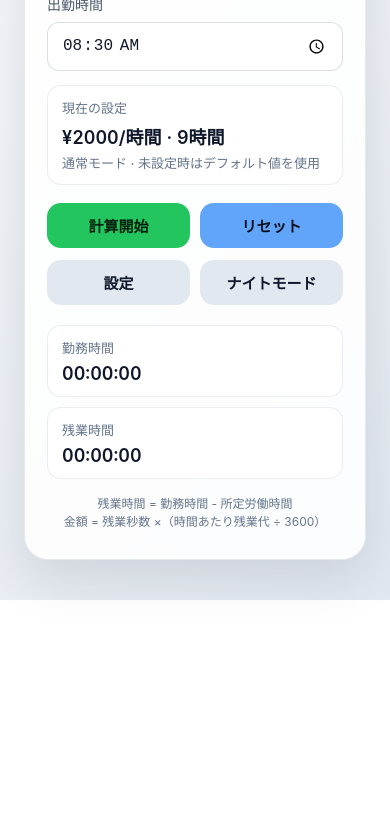
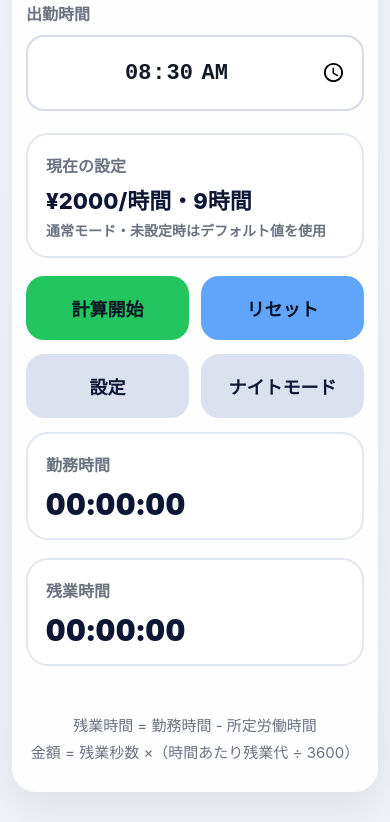
Before and after one commit to Colorful1224/zan-cost, a plain HTML site: page index.html in a window 390 px wide. Shown: the part 244-1066 px from the top of the page. Before the commit the page ends 844 px from the top, so only its background shows below. Drawn offline with Linux system fonts and the light colour scheme.

Commit message:
Improve mobile layout and typography for overtime timer

```diff
--- a/index.html
+++ b/index.html
@@ -6,201 +6,344 @@
   <title>残業代タイマー</title>
   <style>
     * { box-sizing: border-box; }
+
     body {
       margin: 0;
       min-height: 100vh;
-      font-family: -apple-system, BlinkMacSystemFont, "Segoe UI", Roboto, "Hiragino Sans", "Yu Gothic", "Meiryo", sans-serif;
-      background: linear-gradient(135deg, #f8fafc, #e2e8f0);
-      color: #0f172a;
+      font-family: -apple-system, BlinkMacSystemFont, "SF Pro Display", "Segoe UI", Roboto, "Hiragino Sans", "Yu Gothic", "Meiryo", sans-serif;
+      background: linear-gradient(180deg, #f4f6fb 0%, #eef1f7 100%);
+      color: #0d1635;
       display: flex;
       align-items: center;
       justify-content: center;
       padding: 24px;
-      transition: background 0.25s ease, color 0.25s ease;
+      transition: background 0.3s, color 0.3s;
     }
+
     body.dark-mode {
-      background: linear-gradient(135deg, #0f172a, #1e293b);
-      color: #f8fafc;
+      background: linear-gradient(180deg, #0f172a 0%, #111827 100%);
+      color: #f3f4f6;
     }
+
     .card {
-      width: 100%;
-      max-width: 460px;
-      background: rgba(255, 255, 255, 0.88);
-      border: 1px solid rgba(148, 163, 184, 0.22);
-      border-radius: 24px;
-      padding: 28px 22px;
-      box-shadow: 0 18px 50px rgba(15, 23, 42, 0.12);
-      backdrop-filter: blur(10px);
-      transition: background 0.25s ease, border-color 0.25s ease, box-shadow 0.25s ease;
+      width: min(92vw, 760px);
+      margin: 36px auto;
+      background: rgba(255, 255, 255, 0.9);
+      border-radius: 28px;
+      padding: 28px 20px 32px;
+      box-shadow: 0 12px 40px rgba(31, 41, 55, 0.08);
+      backdrop-filter: blur(8px);
     }
+
     body.dark-mode .card {
-      background: rgba(15, 23, 42, 0.88);
-      border: 1px solid rgba(148, 163, 184, 0.22);
-      box-shadow: 0 18px 50px rgba(0, 0, 0, 0.35);
+      background: rgba(31, 41, 55, 0.92);
+      box-shadow: 0 12px 40px rgba(0, 0, 0, 0.35);
     }
+
     h1 {
-      margin: 0 0 20px;
+      margin: 6px 0 28px;
       font-size: 28px;
+      font-weight: 800;
       text-align: center;
       letter-spacing: 1px;
     }
+
     .amount-label {
       text-align: center;
-      color: #64748b;
-      font-size: 14px;
-      margin-bottom: 8px;
-      transition: color 0.25s ease;
+      color: #6b7280;
+      font-size: 18px;
+      margin-bottom: 10px;
     }
-    body.dark-mode .amount-label { color: #cbd5e1; }
+
+    body.dark-mode .amount-label,
+    body.dark-mode .field-label,
+    body.dark-mode .info-title,
+    body.dark-mode .settings-summary-title,
+    body.dark-mode .hint,
+    body.dark-mode .settings-summary-value small {
+      color: #cbd5e1;
+    }
+
     .amount {
       text-align: center;
-      font-size: 48px;
-      font-weight: 700;
-      margin-bottom: 22px;
-      letter-spacing: 1px;
+      font-size: clamp(56px, 10vw, 84px);
+      font-weight: 900;
+      line-height: 1;
+      margin: 8px 0 28px;
+      letter-spacing: -2px;
       font-variant-numeric: tabular-nums;
       word-break: break-all;
     }
-    .input-row, .settings-summary {
-      margin-bottom: 14px;
+
+    .field-group {
+      margin-bottom: 22px;
     }
-    label {
+
+    .field-label {
       display: block;
-      font-size: 14px;
-      color: #475569;
-      margin-bottom: 8px;
-      transition: color 0.25s ease;
+      margin-bottom: 10px;
+      font-size: 18px;
+      font-weight: 700;
+      color: #6b7280;
     }
-    body.dark-mode label { color: #cbd5e1; }
-    input[type="time"], input[type="number"] {
+
+    .time-input,
+    input[type="number"] {
+      display: block;
       width: 100%;
-      padding: 12px 14px;
-      border-radius: 12px;
-      border: 1px solid rgba(148, 163, 184, 0.35);
-      background: rgba(255, 255, 255, 0.92);
-      color: #0f172a;
+      max-width: 100%;
+      border: 2px solid #d7dbe5;
+      border-radius: 22px;
+      background: #fff;
+      outline: none;
+      appearance: none;
+      -webkit-appearance: none;
+      transition: border-color 0.2s, box-shadow 0.2s, background 0.2s, color 0.2s;
+    }
+
+    .time-input {
+      min-height: 84px;
+      padding: 0 20px;
+      font-size: 24px;
+      font-weight: 700;
+      color: #111827;
+      text-align: center;
+    }
+
+    input[type="number"] {
+      min-height: 56px;
+      padding: 0 16px;
+      font-size: 18px;
+      color: #111827;
+    }
+
+    .time-input:focus,
+    input[type="number"]:focus {
+      border-color: #7aaef7;
+      box-shadow: 0 0 0 4px rgba(122, 174, 247, 0.15);
+    }
+
+    body.dark-mode .time-input,
+    body.dark-mode input[type="number"] {
+      background: #111827;
+      color: #f9fafb;
+      border-color: #374151;
+    }
+
+    .settings-summary,
+    .info-item {
+      border: 2px solid #e3e7ef;
+      border-radius: 22px;
+      padding: 18px 18px 16px;
+      background: rgba(255, 255, 255, 0.7);
+      margin-bottom: 18px;
+    }
+
+    body.dark-mode .settings-summary,
+    body.dark-mode .info-item {
+      background: rgba(17, 24, 39, 0.75);
+      border-color: #374151;
+    }
+
+    .settings-summary-title,
+    .info-title {
       font-size: 16px;
-      outline: none;
-      transition: background 0.25s ease, color 0.25s ease, border-color 0.25s ease;
+      color: #6b7280;
+      margin-bottom: 10px;
+      font-weight: 700;
     }
-    body.dark-mode input[type="time"], body.dark-mode input[type="number"] {
-      background: rgba(30, 41, 59, 0.9);
-      color: #f8fafc;
-      border: 1px solid rgba(148, 163, 184, 0.3);
+
+    .settings-summary-value {
+      font-size: 26px;
+      font-weight: 800;
+      line-height: 1.3;
     }
-    input:focus {
-      border-color: rgba(96, 165, 250, 0.9);
-      box-shadow: 0 0 0 3px rgba(96, 165, 250, 0.2);
+
+    .settings-summary-value small {
+      display: block;
+      font-size: 16px;
+      color: #6b7280;
+      margin-top: 6px;
+      font-weight: 600;
     }
+
     .buttons {
       display: grid;
-      grid-template-columns: repeat(2, 1fr);
-      gap: 10px;
-      margin: 18px 0 20px;
+      grid-template-columns: 1fr 1fr;
+      gap: 16px;
+      margin: 14px 0;
     }
+
     button {
+      width: 100%;
+      min-height: 72px;
       border: none;
-      border-radius: 14px;
-      padding: 12px 14px;
-      font-size: 15px;
-      font-weight: 600;
+      border-radius: 20px;
+      font-size: 20px;
+      font-weight: 800;
       cursor: pointer;
-      transition: transform 0.12s ease, opacity 0.12s ease;
+      transition: transform 0.15s, opacity 0.15s;
     }
-    button:hover { transform: translateY(-1px); }
-    button:active { transform: translateY(0); opacity: 0.92; }
-    .primary { background: #22c55e; color: #06210f; }
-    .secondary { background: #e2e8f0; color: #0f172a; }
-    body.dark-mode .secondary { background: #334155; color: #f8fafc; }
-    .accent { background: #60a5fa; color: #08111f; }
+
+    button:active {
+      transform: scale(0.98);
+    }
+
+    .primary { background: #22c55e; color: #0b1324; }
+    .accent { background: #60a5fa; color: #0b1324; }
+    .secondary { background: #dbe1ee; color: #0d1635; }
+
+    body.dark-mode .secondary {
+      background: #374151;
+      color: #f9fafb;
+    }
+
     .info {
       display: grid;
-      gap: 10px;
+      gap: 0;
+      margin-top: 10px;
     }
-    .info-item, .settings-summary {
-      background: rgba(255, 255, 255, 0.78);
-      border: 1px solid rgba(148, 163, 184, 0.2);
-      border-radius: 14px;
-      padding: 12px 14px;
-      transition: background 0.25s ease, border-color 0.25s ease;
-    }
-    body.dark-mode .info-item, body.dark-mode .settings-summary {
-      background: rgba(30, 41, 59, 0.78);
-      border: 1px solid rgba(148, 163, 184, 0.16);
-    }
-    .info-title, .settings-summary-title {
-      font-size: 13px;
-      color: #64748b;
-      margin-bottom: 6px;
-      transition: color 0.25s ease;
-    }
-    body.dark-mode .info-title, body.dark-mode .settings-summary-title { color: #94a3b8; }
-    .info-value, .settings-summary-value {
-      font-size: 18px;
-      font-weight: 600;
+
+    .info-value {
+      font-size: 34px;
+      font-weight: 900;
+      letter-spacing: 1px;
       font-variant-numeric: tabular-nums;
     }
-    .settings-summary-value small {
-      display: block;
-      font-size: 13px;
-      color: #64748b;
-      margin-top: 4px;
-      font-weight: 500;
-      transition: color 0.25s ease;
+
+    .hint {
+      margin-top: 28px;
+      text-align: center;
+      color: #6b7280;
+      font-size: 15px;
+      line-height: 1.8;
     }
-    body.dark-mode .settings-summary-value small { color: #94a3b8; }
-    .hint {
-      margin-top: 16px;
-      text-align: center;
-      color: #64748b;
-      font-size: 12px;
-      line-height: 1.5;
-      transition: color 0.25s ease;
-    }
-    body.dark-mode .hint { color: #94a3b8; }
 
     .modal-backdrop {
       position: fixed;
       inset: 0;
-      background: rgba(2, 6, 23, 0.68);
+      background: rgba(15, 23, 42, 0.32);
       display: none;
       align-items: center;
       justify-content: center;
       padding: 20px;
       z-index: 999;
     }
+
     .modal-backdrop.show {
       display: flex;
     }
+
     .modal {
-      width: 100%;
-      max-width: 420px;
-      background: #ffffff;
-      border: 1px solid rgba(148, 163, 184, 0.18);
-      border-radius: 22px;
-      padding: 22px;
-      box-shadow: 0 18px 50px rgba(0,0,0,0.45);
+      width: min(92vw, 460px);
+      background: #fff;
+      border-radius: 24px;
+      padding: 24px 20px;
+      box-shadow: 0 18px 50px rgba(0, 0, 0, 0.2);
     }
+
+    body.dark-mode .modal {
+      background: #1f2937;
+      color: #f9fafb;
+    }
+
     .modal h2 {
-      margin: 0 0 16px;
-      font-size: 22px;
+      margin: 0 0 18px;
+      font-size: 24px;
     }
+
     .modal p {
       margin: 0 0 16px;
-      font-size: 13px;
-      color: #64748b;
-      line-height: 1.5;
+      font-size: 14px;
+      color: #6b7280;
+      line-height: 1.6;
     }
-    body.dark-mode .modal {
-      background: #0f172a;
-      border: 1px solid rgba(148, 163, 184, 0.18);
+
+    body.dark-mode .modal p {
+      color: #cbd5e1;
     }
-    body.dark-mode .modal p { color: #94a3b8; }
+
+    .modal .field-label {
+      font-size: 16px;
+      margin: 14px 0 8px;
+    }
+
     .modal-actions {
       display: grid;
       grid-template-columns: 1fr 1fr 1fr;
       gap: 10px;
-      margin-top: 18px;
+      margin-top: 20px;
+    }
+
+    .modal-actions button {
+      min-height: 58px;
+      border-radius: 16px;
+      font-size: 16px;
+    }
+
+    @media (max-width: 480px) {
+      body {
+        padding: 12px;
+        align-items: flex-start;
+      }
+
+      .card {
+        width: calc(100vw - 24px);
+        margin: 18px auto;
+        padding: 22px 14px 26px;
+        border-radius: 24px;
+      }
+
+      h1 {
+        font-size: 24px;
+        margin-bottom: 22px;
+      }
+
+      .amount-label {
+        font-size: 16px;
+      }
+
+      .amount {
+        font-size: 72px;
+        margin-bottom: 24px;
+      }
+
+      .field-label {
+        font-size: 16px;
+      }
+
+      .time-input {
+        min-height: 76px;
+        font-size: 22px;
+        border-radius: 18px;
+        padding: 0 14px;
+      }
+
+      .settings-summary-value {
+        font-size: 22px;
+      }
+
+      .settings-summary-value small {
+        font-size: 14px;
+      }
+
+      .info-value {
+        font-size: 30px;
+      }
+
+      button {
+        min-height: 64px;
+        font-size: 18px;
+        border-radius: 18px;
+      }
+
+      .buttons {
+        gap: 12px;
+      }
+
+      .modal-actions {
+        grid-template-columns: 1fr;
+      }
     }
   </style>
 </head>
@@ -211,21 +354,22 @@
   <div class="amount-label">現在の残業代</div>
   <div class="amount" id="amount">¥0.000</div>
 
-  <div class="input-row">
-    <label for="startTime">出勤時間</label>
-    <input type="time" id="startTime" value="08:30" />
+  <div class="field-group">
+    <label for="startTime" class="field-label">出勤時間</label>
+    <input type="time" id="startTime" class="time-input" value="08:30" />
   </div>
 
   <div class="settings-summary">
     <div class="settings-summary-title">現在の設定</div>
-    <div class="settings-summary-value" id="settingsSummary">¥2000/時間 · 9時間<small>未設定時はデフォルト値を使用</small></div>
+    <div class="settings-summary-value" id="settingsSummary">¥2000/時間・9時間<small>通常モード・未設定時はデフォルト値を使用</small></div>
   </div>
 
   <div class="buttons">
     <button class="primary" id="startBtn">計算開始</button>
     <button class="accent" id="resetBtn">リセット</button>
   </div>
-  <div class="buttons" style="margin-top: -8px;">
+
+  <div class="buttons">
     <button class="secondary" id="settingsBtn">設定</button>
     <button class="secondary" id="themeBtn">ナイトモード</button>
   </div>
@@ -235,6 +379,7 @@
       <div class="info-title">勤務時間</div>
       <div class="info-value" id="workDuration">00:00:00</div>
     </div>
+
     <div class="info-item">
       <div class="info-title">残業時間</div>
       <div class="info-value" id="overtimeDuration">00:00:00</div>
@@ -252,20 +397,20 @@
     <h2>設定</h2>
     <p>時間あたり残業代と所定労働時間を変更できます。未入力またはデフォルトに戻した場合は、2000円/時間・9時間で計算します。</p>
 
-    <div class="input-row">
-      <label for="hourlyPayInput">時間あたり残業代（円/時間）</label>
+    <div class="field-group">
+      <label for="hourlyPayInput" class="field-label">時間あたり残業代（円/時間）</label>
       <input type="number" id="hourlyPayInput" min="0" step="0.001" placeholder="デフォルト 2000" />
     </div>
 
-    <div class="input-row">
-      <label for="workHoursInput">所定労働時間（時間）</label>
+    <div class="field-group">
+      <label for="workHoursInput" class="field-label">所定労働時間（時間）</label>
       <input type="number" id="workHoursInput" min="0" step="0.001" placeholder="デフォルト 9" />
     </div>
 
     <div class="modal-actions">
       <button class="secondary" id="cancelSettingsBtn">キャンセル</button>
       <button class="secondary" id="defaultSettingsBtn">デフォルト</button>
-      <button class="secondary" id="saveSettingsBtn">保存</button>
+      <button class="accent" id="saveSettingsBtn">保存</button>
     </div>
   </div>
 </div>
@@ -300,7 +445,14 @@
   function loadSettings() {
     try {
       const raw = localStorage.getItem(STORAGE_KEY);
-      if (!raw) return { hourlyPay: DEFAULT_HOURLY_PAY, workHours: DEFAULT_WORK_HOURS, startTime: DEFAULT_START_TIME, theme: DEFAULT_THEME };
+      if (!raw) {
+        return {
+          hourlyPay: DEFAULT_HOURLY_PAY,
+          workHours: DEFAULT_WORK_HOURS,
+          startTime: DEFAULT_START_TIME,
+          theme: DEFAULT_THEME
+        };
+      }
       const parsed = JSON.parse(raw);
       return {
         hourlyPay: Number.isFinite(Number(parsed.hourlyPay)) && Number(parsed.hourlyPay) >= 0
@@ -315,7 +467,12 @@
         theme: parsed.theme === "dark" ? "dark" : DEFAULT_THEME
       };
     } catch {
-      return { hourlyPay: DEFAULT_HOURLY_PAY, workHours: DEFAULT_WORK_HOURS, startTime: DEFAULT_START_TIME, theme: DEFAULT_THEME };
+      return {
+        hourlyPay: DEFAULT_HOURLY_PAY,
+        workHours: DEFAULT_WORK_HOURS,
+        startTime: DEFAULT_START_TIME,
+        theme: DEFAULT_THEME
+      };
     }
   }
 
@@ -346,7 +503,7 @@
   function updateSettingsSummary() {
     const settings = getSettings();
     settingsSummaryEl.innerHTML =
-            `¥${settings.hourlyPay}/時間 · ${settings.workHours}時間<small>${settings.theme === "dark" ? "ナイトモード" : "通常モード"} · 未設定時はデフォルト値を使用</small>`;
+      `¥${settings.hourlyPay}/時間・${settings.workHours}時間<small>${settings.theme === "dark" ? "ナイトモード" : "通常モード"}・未設定時はデフォルト値を使用</small>`;
   }
 
   function formatDuration(totalSeconds) {
@@ -394,7 +551,11 @@
 
   function persistStartTime() {
     const settings = getSettings();
-    saveSettings({ ...settings, startTime: startTimeInput.value || DEFAULT_START_TIME, theme: settings.theme || DEFAULT_THEME });
+    saveSettings({
+      ...settings,
+      startTime: startTimeInput.value || DEFAULT_START_TIME,
+      theme: settings.theme || DEFAULT_THEME
+    });
   }
 
   function applyStoredSettingsToUI() {
@@ -413,9 +574,9 @@
 
     persistStartTime();
     startDate = buildStartDate(timeValue);
+
     if (timerId !== null) clearInterval(timerId);
     startBtn.textContent = "計算中";
-    startBtn.disabled = false;
     updateDisplay();
     timerId = setInterval(updateDisplay, 33);
   }
@@ -425,8 +586,8 @@
       clearInterval(timerId);
       timerId = null;
     }
+
     startDate = null;
-
     const settings = getSettings();
     startTimeInput.value = settings.startTime || DEFAULT_START_TIME;
 
@@ -436,7 +597,6 @@
     updateSettingsSummary();
 
     startBtn.textContent = "計算開始";
-    startBtn.disabled = false;
   }
 
   startBtn.addEventListener("click", startCalculation);
@@ -448,7 +608,11 @@
   themeBtn.addEventListener("click", () => {
     const settings = getSettings();
     const nextTheme = settings.theme === "dark" ? "light" : "dark";
-    saveSettings({ ...settings, theme: nextTheme, startTime: settings.startTime || startTimeInput.value || DEFAULT_START_TIME });
+    saveSettings({
+      ...settings,
+      theme: nextTheme,
+      startTime: settings.startTime || startTimeInput.value || DEFAULT_START_TIME
+    });
     applyStoredSettingsToUI();
   });
 
@@ -471,7 +635,13 @@
     }
 
     const currentSettings = getSettings();
-    saveSettings({ hourlyPay, workHours, startTime: startTimeInput.value || DEFAULT_START_TIME, theme: currentSettings.theme || DEFAULT_THEME });
+    saveSettings({
+      hourlyPay,
+      workHours,
+      startTime: startTimeInput.value || DEFAULT_START_TIME,
+      theme: currentSettings.theme || DEFAULT_THEME
+    });
+
     applyStoredSettingsToUI();
     updateDisplay();
     closeSettings();
```
Lines whose indentation alone changed are shown as unchanged.
